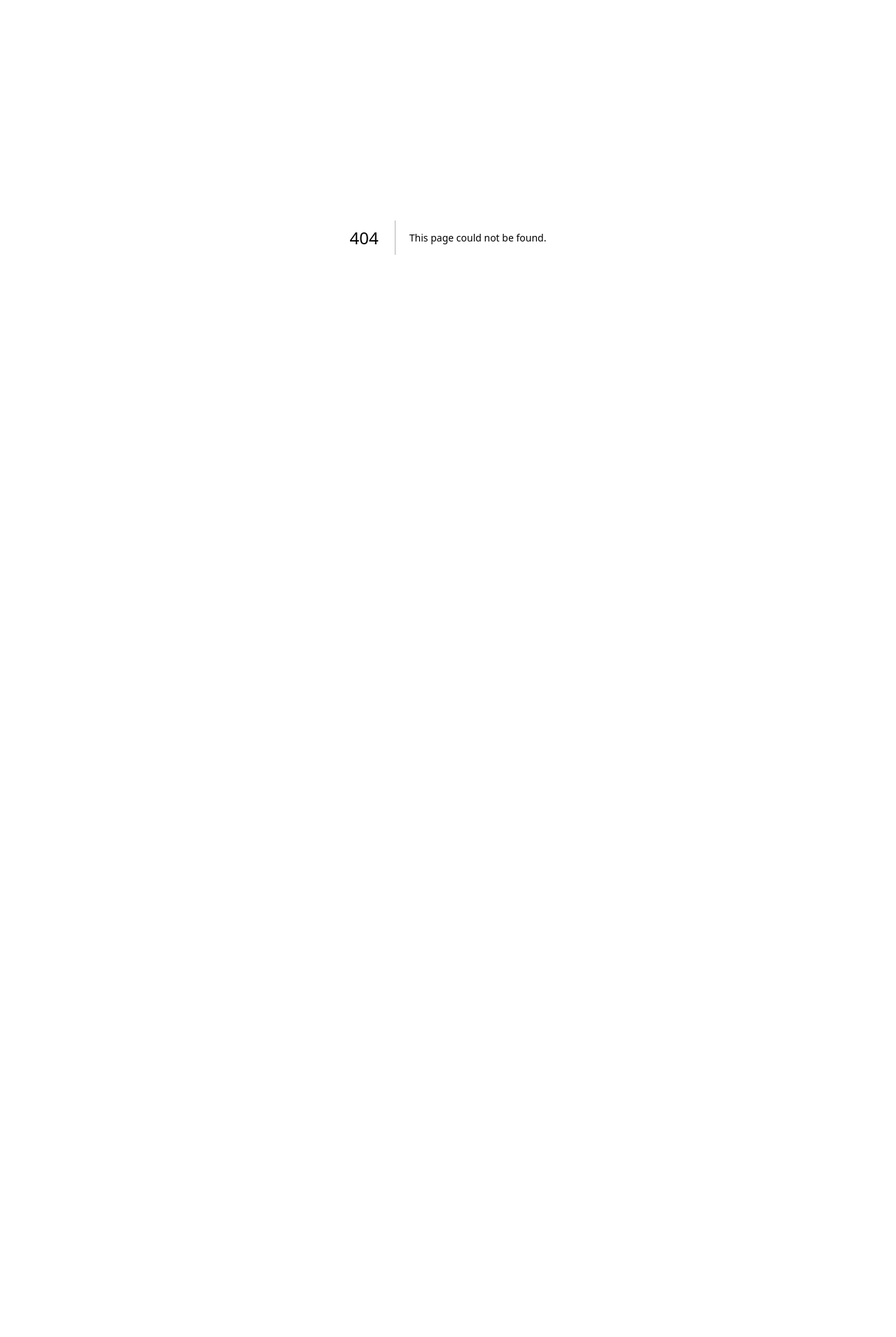
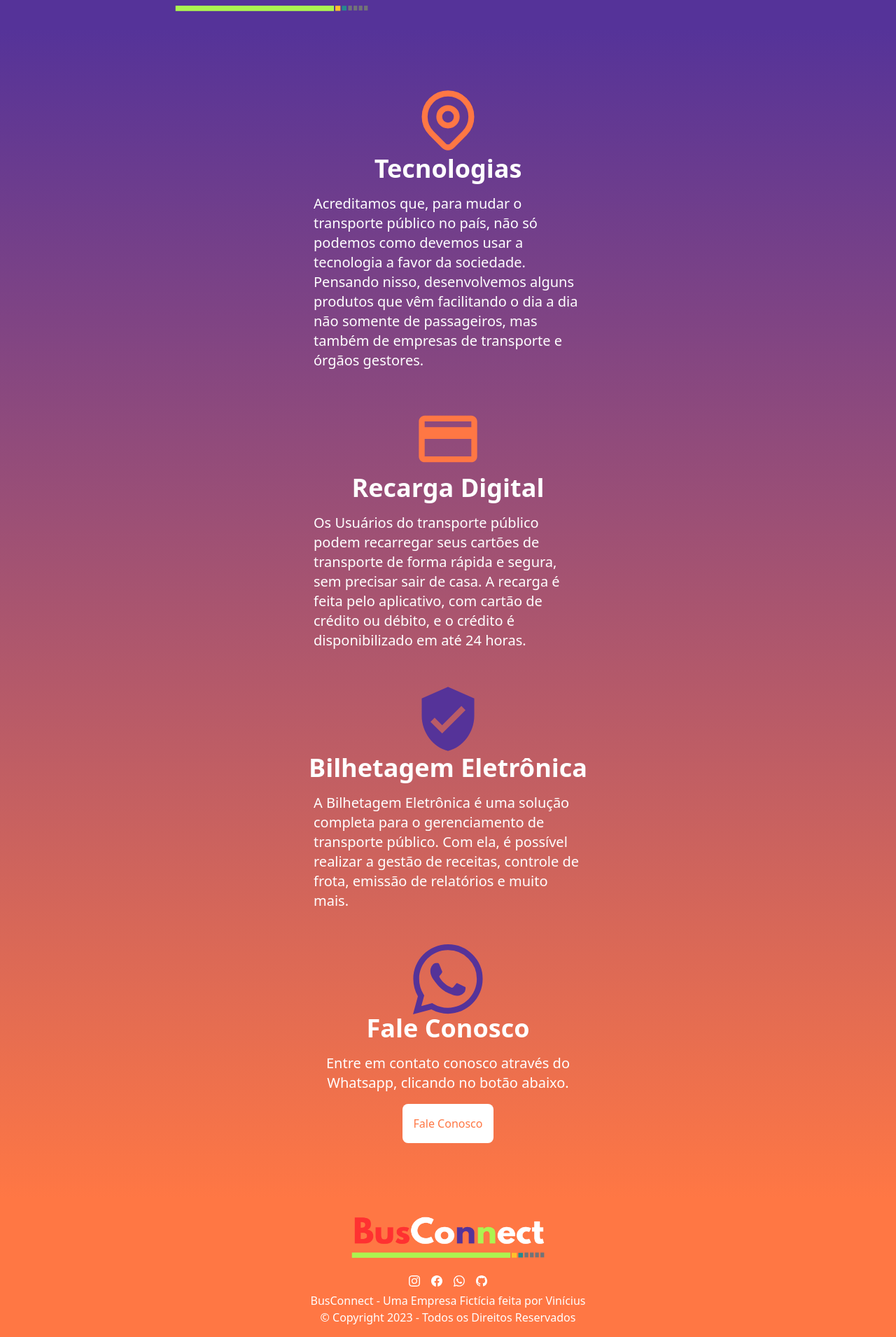
Before and after one commit to viniciusgdr/busconnect, a Next.js app: page /para-empresas in a window 1280 px wide. Before the commit this address had no page. Shown: the part 61-1971 px from the top of the page at 70% size. Before the commit the page ends 800 px from the top, so only its background shows below. Built offline with nearby package versions, Linux system fonts and the light colour scheme.

Commit message:
chore: ensure Para Empresas page

```diff
--- a/components/footer.tsx
+++ b/components/footer.tsx
@@ -2,10 +2,17 @@ import Image from 'next/image'
 import { BsWhatsapp, BsInstagram, BsFacebook, BsGithub } from 'react-icons/bs'
 import Link from 'next/link'
 
-export function Footer() {
+export function Footer(props?: {
+  color?: string,
+  image?: string
+}) {
   return (
-    <footer className="flex flex-col bg-[#553399] text-white p-4 items-center">
-      <Image src="/busconnectlogo.png" alt="Logo" width={300} height={150} />
+    <footer className={
+      `flex flex-col text-white p-4 items-center bg-[${
+        props?.color ? props.color : '#553399'
+      }]`
+    }>
+      <Image src={props?.image ? props.image : "/busconnectlogo.png"} alt="Logo" width={300} height={150} />
       <div className="grid grid-cols-4 p-2 gap-4">
         <BsInstagram />
         <BsFacebook />
--- a/pages/index.tsx
+++ b/pages/index.tsx
@@ -229,7 +229,7 @@ export default function Home() {
       <Main />
       <Services />
       <Partnerships />
-      <Footer />
+      <Footer  />
     </>
   )
 }
--- /dev/null
+++ b/pages/para-empresas.tsx
@@ -0,0 +1,76 @@
+import { Footer } from '@busconnect/components/footer';
+import { Navbar } from '@busconnect/components/navbar';
+import { HiOutlineLocationMarker } from 'react-icons/hi'
+import { BsWhatsapp } from 'react-icons/bs'
+import { TbRoute } from 'react-icons/tb'
+import { MdPayment, MdVerifiedUser } from 'react-icons/md'
+import Link from 'next/link'
+
+export function Main() {
+  return (
+    <div className="bg-gradient-to-b from-[#553399] to-[#F74] flex flex-col py-16 text-white">
+      <div className="flex flex-col justify-center items-center p-4">
+        <HiOutlineLocationMarker
+          size={100}
+          color='#F74'
+        />
+        <h1 className="text-4xl font-bold text-white">
+          Tecnologias
+        </h1>
+        <p className="text-xl text-white w-1/3 p-4">
+          Acreditamos que, para mudar o transporte público no país, não só podemos como devemos usar a tecnologia a favor da sociedade. Pensando nisso, desenvolvemos alguns produtos que vêm facilitando o dia a dia não somente de passageiros, mas também de empresas de transporte e órgãos gestores.
+        </p>
+      </div>
+      <div className="flex flex-col justify-center items-center p-4">
+        <MdPayment
+          size={100}
+          color='#F74'
+        />
+        <h1 className="text-4xl font-bold text-white">
+          Recarga Digital
+        </h1>
+        <p className="text-xl text-white  w-1/3 p-4">
+          Os Usuários do transporte público podem recarregar seus cartões de transporte de forma rápida e segura, sem precisar sair de casa. A recarga é feita pelo aplicativo, com cartão de crédito ou débito, e o crédito é disponibilizado em até 24 horas.
+        </p>
+      </div>
+      <div className="flex flex-col justify-center  items-center p-4">
+        <MdVerifiedUser
+          size={100}
+          color='#553399'
+        />
+        <h1 className="text-4xl font-bold text-white">
+          Bilhetagem Eletrônica
+        </h1>
+        <p className="text-xl text-white  w-1/3 p-4">
+          A Bilhetagem Eletrônica é uma solução completa para o gerenciamento de transporte público. Com ela, é possível realizar a gestão de receitas, controle de frota, emissão de relatórios e muito mais.
+        </p>
+      </div>
+      <div className="flex flex-col justify-center items-center p-4 ">
+        <BsWhatsapp
+          size={100}
+          color='#553399'
+        />
+        <h1 className="text-4xl font-bold text-white">
+          Fale Conosco
+        </h1>
+        <p className="text-xl text-white  w-1/3 p-4 text-center">
+          Entre em contato conosco através do Whatsapp, clicando no botão abaixo.
+        </p>
+        <Link href='https://api.whatsapp.com/send?phone=5511999999999'>
+          <button className="bg-white text-[#F74] p-4 rounded-lg">
+            Fale Conosco
+          </button>
+        </Link>
+        </div>
+    </div>
+  )
+}
+export default function Home() {
+  return (
+    <>
+      <Navbar />
+      <Main />
+      <Footer color='#F74' image='/busconnectlogo-2.png' />
+    </>
+  )
+}
```
Also changed, not shown: public/busconnectlogo-2.png (added), public/busconnectlogo-dark.png (added).
